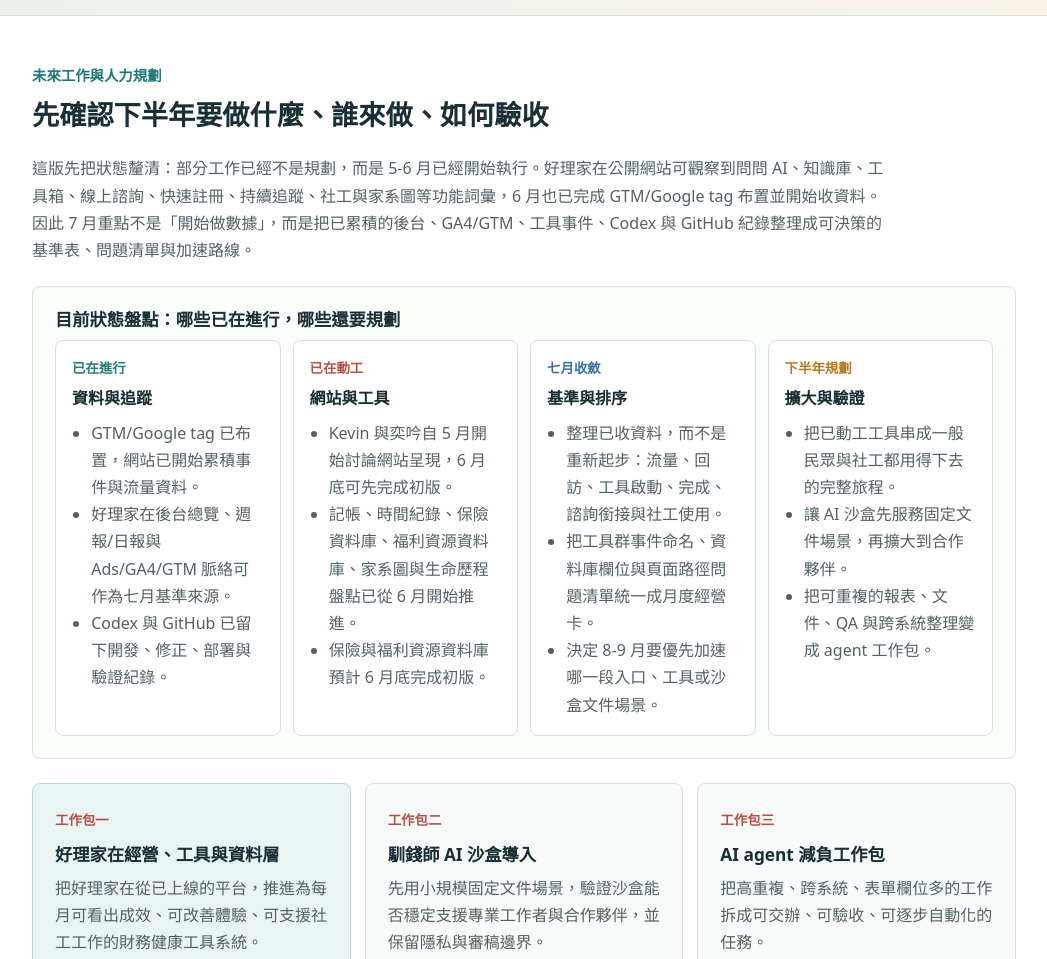
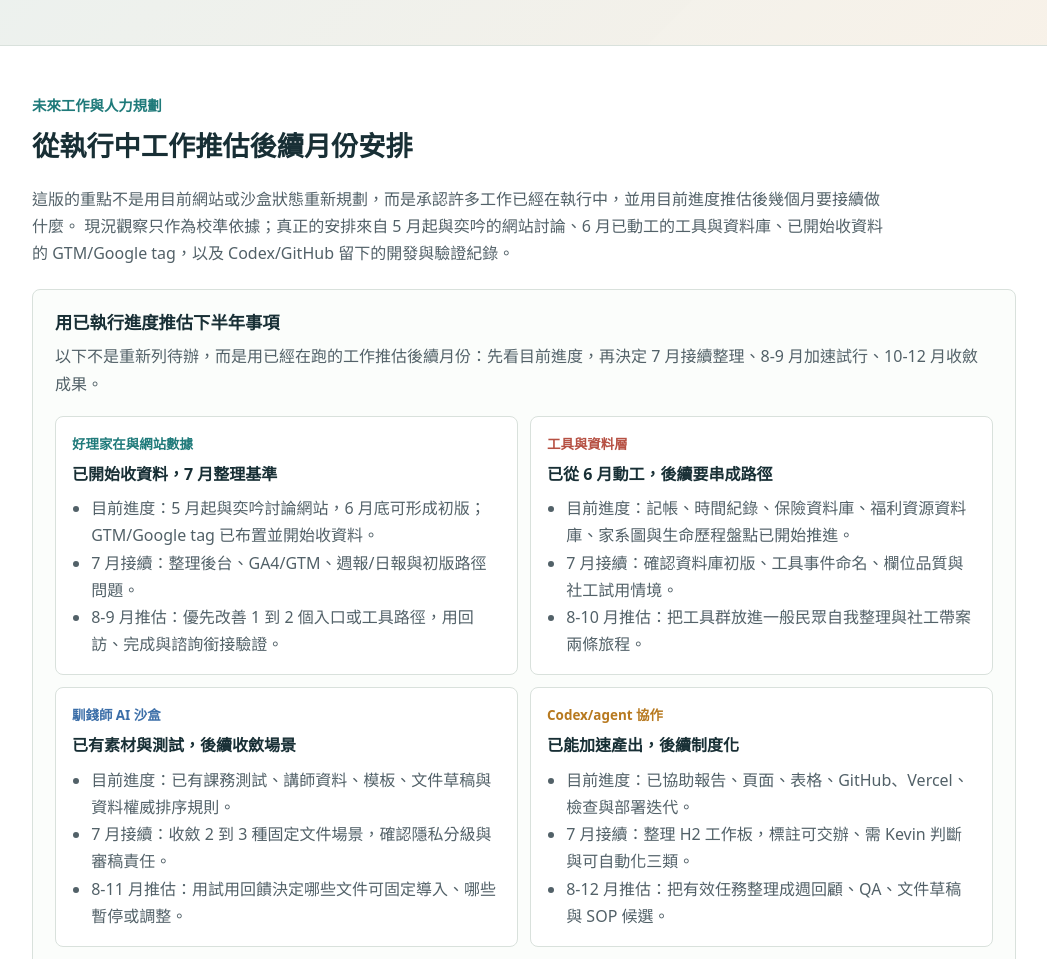
Before and after one commit to Kevin-Yeh-egroup/familyfin-h2-report, a plain HTML site: page index.html in a window 1280 px wide. Shown: the part 574-1533 px from the top of the page, without its empty margins (116-1163 px from the left). Drawn offline with Linux system fonts and the light colour scheme.

Commit message:
Reframe H2 plan from active work progress

```diff
--- a/index.html
+++ b/index.html
@@ -11,10 +11,10 @@
     <header class="report-cover">
       <p class="kicker">主管討論稿｜2026 年下半年</p>
       <h1>2026 下半年報告</h1>
-      <p class="lead">下半年規劃先回到三個目的：提升好理家在的黏著與信任、建立馴錢師 AI 沙盒的合作夥伴文件與隱私工作流，並用 AI agent 梳理與自動化高重複的跨系統工作。</p>
+      <p class="lead">這份下半年報告不是重新開案規劃，而是從已經執行中的工作往後推估：把好理家在、工具資料層、馴錢師 AI 沙盒與 Codex/agent 協作，整理成 7-12 月可接續、可量化、可交代的推進路線。</p>
       <div class="cover-grid" aria-label="報告摘要">
-        <div><strong>3</strong><span>條目的主線</span></div>
-        <div><strong>6</strong><span>個月推進節奏</span></div>
+        <div><strong>4</strong><span>組執行中工作</span></div>
+        <div><strong>6</strong><span>個月推估節奏</span></div>
         <div><strong>12+</strong><span>目標觀察參考</span></div>
         <div><strong>1</strong><span>GTM 收數據中</span></div>
       </div>
@@ -34,50 +34,53 @@
       <section class="section future-plan">
         <div class="section-title">
           <p class="kicker">未來工作與人力規劃</p>
-          <h2>先確認下半年要做什麼、誰來做、如何驗收</h2>
+          <h2>從執行中工作推估後續月份安排</h2>
         </div>
         <p class="section-intro">
-          這版先把狀態釐清：部分工作已經不是規劃，而是 5-6 月已經開始執行。好理家在公開網站可觀察到問問 AI、知識庫、工具箱、線上諮詢、快速註冊、持續追蹤、社工與家系圖等功能詞彙，6 月也已完成 GTM/Google tag 布置並開始收資料。
-          因此 7 月重點不是「開始做數據」，而是把已累積的後台、GA4/GTM、工具事件、Codex 與 GitHub 紀錄整理成可決策的基準表、問題清單與加速路線。
+          這版的重點不是用目前網站或沙盒狀態重新規劃，而是承認許多工作已經在執行中，並用目前進度推估後幾個月要接續做什麼。
+          現況觀察只作為校準依據；真正的安排來自 5 月起與奕吟的網站討論、6 月已動工的工具與資料庫、已開始收資料的 GTM/Google tag，以及 Codex/GitHub 留下的開發與驗證紀錄。
         </p>
 
         <div class="status-scan-block">
-          <h3>目前狀態盤點：哪些已在進行，哪些還要規劃</h3>
+          <h3>用已執行進度推估下半年事項</h3>
+          <p class="progress-note">
+            以下不是重新列待辦，而是用已經在跑的工作推估後續月份：先看目前進度，再決定 7 月接續整理、8-9 月加速試行、10-12 月收斂成果。
+          </p>
           <div class="status-scan-grid">
             <article>
-              <span>已在進行</span>
-              <h4>資料與追蹤</h4>
+              <span>好理家在與網站數據</span>
+              <h4>已開始收資料，7 月整理基準</h4>
               <ul>
-                <li>GTM/Google tag 已布置，網站已開始累積事件與流量資料。</li>
-                <li>好理家在後台總覽、週報/日報與 Ads/GA4/GTM 脈絡可作為七月基準來源。</li>
-                <li>Codex 與 GitHub 已留下開發、修正、部署與驗證紀錄。</li>
+                <li>目前進度：5 月起與奕吟討論網站，6 月底可形成初版；GTM/Google tag 已布置並開始收資料。</li>
+                <li>7 月接續：整理後台、GA4/GTM、週報/日報與初版路徑問題。</li>
+                <li>8-9 月推估：優先改善 1 到 2 個入口或工具路徑，用回訪、完成與諮詢銜接驗證。</li>
               </ul>
             </article>
             <article>
-              <span>已在動工</span>
-              <h4>網站與工具</h4>
+              <span>工具與資料層</span>
+              <h4>已從 6 月動工，後續要串成路徑</h4>
               <ul>
-                <li>Kevin 與奕吟自 5 月開始討論網站呈現，6 月底可先完成初版。</li>
-                <li>記帳、時間紀錄、保險資料庫、福利資源資料庫、家系圖與生命歷程盤點已從 6 月開始推進。</li>
-                <li>保險與福利資源資料庫預計 6 月底完成初版。</li>
+                <li>目前進度：記帳、時間紀錄、保險資料庫、福利資源資料庫、家系圖與生命歷程盤點已開始推進。</li>
+                <li>7 月接續：確認資料庫初版、工具事件命名、欄位品質與社工試用情境。</li>
+                <li>8-10 月推估：把工具群放進一般民眾自我整理與社工帶案兩條旅程。</li>
               </ul>
             </article>
             <article>
-              <span>七月收斂</span>
-              <h4>基準與排序</h4>
+              <span>馴錢師 AI 沙盒</span>
+              <h4>已有素材與測試，後續收斂場景</h4>
               <ul>
-                <li>整理已收資料，而不是重新起步：流量、回訪、工具啟動、完成、諮詢銜接與社工使用。</li>
-                <li>把工具群事件命名、資料庫欄位與頁面路徑問題清單統一成月度經營卡。</li>
-                <li>決定 8-9 月要優先加速哪一段入口、工具或沙盒文件場景。</li>
+                <li>目前進度：已有課務測試、講師資料、模板、文件草稿與資料權威排序規則。</li>
+                <li>7 月接續：收斂 2 到 3 種固定文件場景，確認隱私分級與審稿責任。</li>
+                <li>8-11 月推估：用試用回饋決定哪些文件可固定導入、哪些暫停或調整。</li>
               </ul>
             </article>
             <article>
-              <span>下半年規劃</span>
-              <h4>擴大與驗證</h4>
+              <span>Codex/agent 協作</span>
+              <h4>已能加速產出，後續制度化</h4>
               <ul>
-                <li>把已動工工具串成一般民眾與社工都用得下去的完整旅程。</li>
-                <li>讓 AI 沙盒先服務固定文件場景，再擴大到合作夥伴。</li>
-                <li>把可重複的報表、文件、QA 與跨系統整理變成 agent 工作包。</li>
+                <li>目前進度：已協助報告、頁面、表格、GitHub、Vercel、檢查與部署迭代。</li>
+                <li>7 月接續：整理 H2 工作板，標註可交辦、需 Kevin 判斷與可自動化三類。</li>
+                <li>8-12 月推估：把有效任務整理成週回顧、QA、文件草稿與 SOP 候選。</li>
               </ul>
             </article>
           </div>
@@ -1152,7 +1155,7 @@
         </div>
         <ol class="timeline">
           <li><strong>7 月</strong><span>數據基準與初版驗證：後台總覽與 GA4/GTM 基準、6 月底網站初版回看、工具群事件命名、保險/福利資料庫初版檢核、沙盒資料分類、工讀生短任務卡。</span></li>
-          <li><strong>8 月</strong><span>開始可見產出：頁面/入口改善、記帳與時間紀錄路徑、資料庫查詢入口、家系圖/生命歷程試用、沙盒文件草稿、週回顧格式。</span></li>
+          <li><strong>8 月</strong><span>第一批加速產出：頁面/入口改善、記帳與時間紀錄路徑、資料庫查詢入口、家系圖/生命歷程試用、沙盒文件草稿、週回顧格式。</span></li>
           <li><strong>9 月</strong><span>驗證與收斂：工具使用路徑檢查、跨工具銜接率、資料庫查詢與轉介回饋、沙盒試用回饋、固定任務池候選。</span></li>
           <li><strong>10 月</strong><span>穩定擴大：整合式工具流程、AI 驗證工作包、資料庫更新規則、辦公室常見問題卡。</span></li>
           <li><strong>11 月</strong><span>形成可交代成果：好理家在工具群成果摘要、沙盒導入回顧、資料庫與家系圖使用回饋、夥伴任務表現整理。</span></li>
--- a/styles.css
+++ b/styles.css
@@ -358,7 +358,7 @@ h3 {
 }
 
 .status-scan-grid {
-  grid-template-columns: repeat(4, minmax(0, 1fr));
+  grid-template-columns: repeat(2, minmax(0, 1fr));
 }
 
 .acceleration-grid {
@@ -401,6 +401,11 @@ h3 {
   margin: 0 0 10px;
   font-size: 1rem;
   line-height: 1.35;
+}
+
+.progress-note {
+  margin: 0 0 18px;
+  color: var(--muted);
 }
 
 .status-scan-grid ul,
```
Also changed, not shown: 1 other file.
